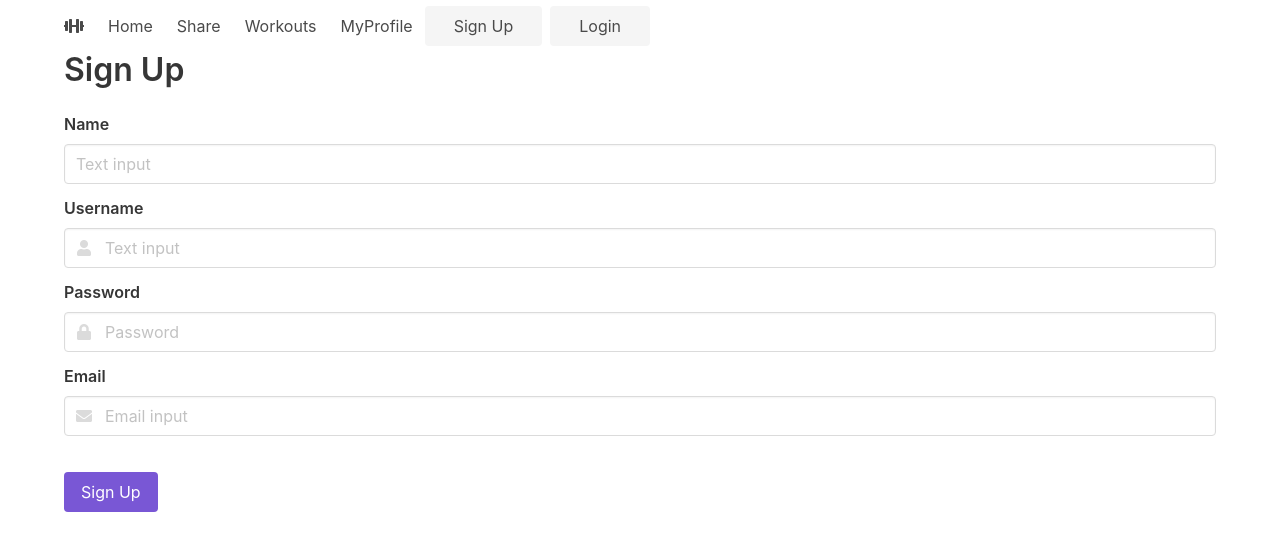
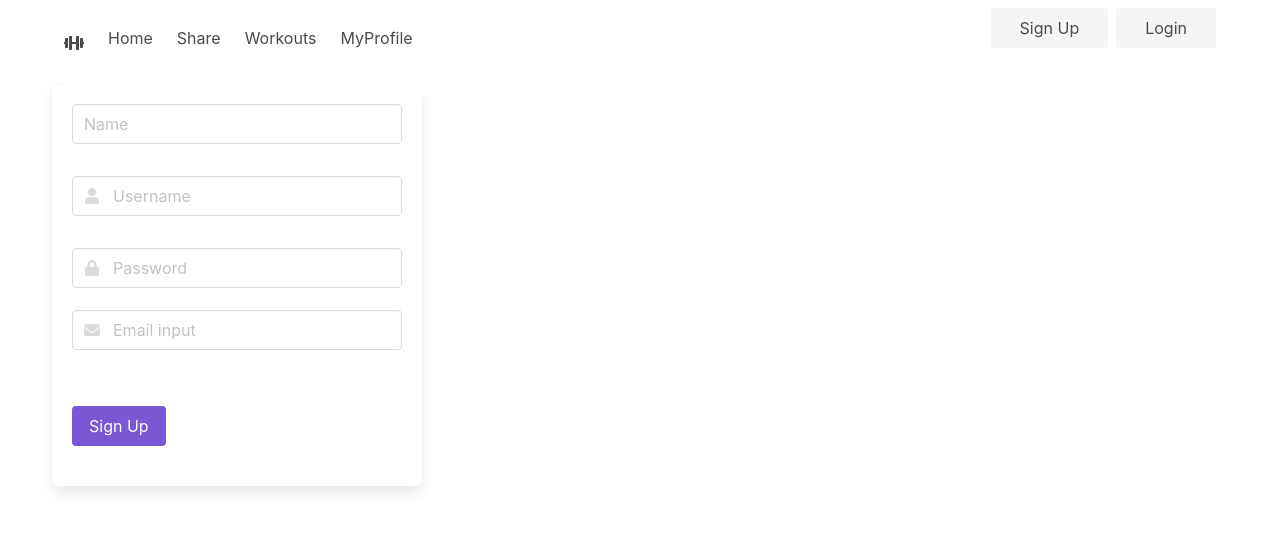
Before and after one commit to kevvinnn/ExerciseAppWebsite, a Vue app in the folder client1/: page /signup in a window 1280 px wide. Shown: the top 550 px of the page. Built offline with nearby package versions, Linux system fonts and the light colour scheme.

Commit message:
page changes, json

```diff
--- a/client1/package.json
+++ b/client1/package.json
@@ -3,6 +3,8 @@
   "version": "0.1.0",
   "private": true,
   "scripts": {
+    "start": "node your-script.js",
+    "test": "echo \"Error: no test specified\" && exit 1",
     "serve": "vue-cli-service serve",
     "build": "vue-cli-service build",
     "lint": "vue-cli-service lint"
--- /dev/null
+++ b/client1/src/components/LoginBadge.vue
@@ -0,0 +1,42 @@
+<template>
+             <div>
+              <div class="buttons" v-if="!Session.user">
+                <a class="button is-light">
+                  <router-link to="/signup" class="navbar-item" >Sign Up</router-link>
+                </a>
+                <a class="button is-light" @click="login">
+                  <router-link to="/login" class="navbar-item" >Login</router-link>
+                </a>
+              </div>
+              <div v-else>
+                  Hello Kevin
+                  <a @click="logout">
+                      logout
+                  </a>
+              </div>
+             </div>
+
+</template>
+
+<script>
+import Session from "../models/Session";
+export default {
+    data(){
+        return{
+            Session
+        }
+    },
+    methods: {
+    login(){
+        this.Session.user = {name: "Kevin"}
+    },
+    logout(){
+        this.Session.user = null
+    }
+}
+}
+</script>
+
+<style>
+
+</style>
--- a/client1/src/components/Nav.vue
+++ b/client1/src/components/Nav.vue
@@ -6,7 +6,15 @@
             <i class="fas fa-dumbbell"></i>
           </a>
 
-        <div id="navbarBasicExample" class="navbar-menu">
+
+           <a role="button" class="navbar-burger" aria-label="menu" aria-expanded="false" :class="{ 'is-active': isActive}" @click.prevent="isActive = !isActive">
+            <span aria-hidden="true"></span>
+            <span aria-hidden="true"></span>
+            <span aria-hidden="true"></span>
+          </a>
+        </div>
+
+        <div class="navbar-menu" :class="{ 'is-active': isActive}">
           <div class="navbar-start">
 
           <router-link to="/" class="navbar-item" >Home</router-link>
@@ -16,24 +24,25 @@
         </div>
 
           <div class="navbar-end">
-              <div class="buttons">
-                <a class="button is-light">
-                  <router-link to="/signup" class="navbar-item" >Sign Up</router-link>
-                </a>
-                <a class="button is-light">
-                  <router-link to="/login" class="navbar-item" >Login</router-link>
-                </a>
+              <div class = "navbar-item">
+                <login-badge />
               </div>
             </div>
           </div>
-        </div>
       </nav>
   </nav>
 </template>
 
 <script>
+
+import LoginBadge from './LoginBadge';
 export default {
-
+  data: ()=> ({
+    isActive: false
+  }),
+  components: {
+    LoginBadge
+  }
 }
 </script>
 
--- a/client1/src/components/PostLayout.vue
+++ b/client1/src/components/PostLayout.vue
@@ -1,7 +1,7 @@
 <template>
   <div class="card">
   <div class="card-image">
-    <figure class="image is-4by3">
+    <figure class="image">
       <img src="https://bulma.io/images/placeholders/1280x960.png" alt="Placeholder image">
     </figure>
   </div>
--- /dev/null
+++ b/client1/src/models/Session.js
@@ -0,0 +1,5 @@
+//holds the user session. Is a singleton.
+export default {
+    user: null,
+    message: [] //to be used later
+}
--- a/client1/src/views/Login.vue
+++ b/client1/src/views/Login.vue
@@ -1,6 +1,7 @@
 <template>
+<div class = "columns">
+  <form class = "box">
   <div class = "login">
-      <h1 class="title">Login</h1>
       <div class="field">
   <p class="control has-icons-left has-icons-right">
     <input class="input" type="email" placeholder="Email">
@@ -28,6 +29,8 @@
   </p>
 </div>
   </div>
+  </form>
+</div>
 </template>
 
 <script>
--- a/client1/src/views/Share.vue
+++ b/client1/src/views/Share.vue
@@ -1,6 +1,6 @@
 <template>
+<div class = "columns">
   <div class = "share">
-    <h1 class="title">Share Your Workouts and Progress!</h1>
     <form class = "box">
       <div class="control">
         <input class="input" type="text" placeholder="Name">
@@ -23,6 +23,7 @@
     </div>
     </form>
   </div>
+</div>
 </template>
 
 <script>
--- a/client1/src/views/SignUp.vue
+++ b/client1/src/views/SignUp.vue
@@ -1,17 +1,16 @@
 <template>
+<div class = "columns">
+<form class = "box">
 <div class = "signup">
- <h1 class="title">Sign Up</h1>
 <div class="field">
-  <label class="label">Name</label>
   <div class="control">
-    <input class="input" type="text" placeholder="Text input">
+    <input class="input" type="text" placeholder="Name">
   </div>
 </div>
 
 <div class="field">
-  <label class="label">Username</label>
   <div class="control has-icons-left has-icons-right">
-    <input class="input" type="text" placeholder="Text input" >
+    <input class="input" type="text" placeholder="Username" >
     <span class="icon is-small is-left">
       <i class="fas fa-user"></i>
     </span>
@@ -19,7 +18,6 @@
 </div>
 
 <div class="field">
- <label class="label">Password</label>
   <p class="control has-icons-left">
     <input class="input" type="password" placeholder="Password">
     <span class="icon is-small is-left">
@@ -29,7 +27,6 @@
 </div>
 
 <div class="field">
-  <label class="label">Email</label>
   <div class="control has-icons-left has-icons-right">
     <input class="input" type="email" placeholder="Email input" value="">
     <span class="icon is-small is-left">
@@ -46,6 +43,8 @@
   </p>
 </div>
 </div>
+</form>
+</div>
 </template>
 
 <script>
@@ -55,5 +54,7 @@ export default {
 </script>
 
 <style>
-
+div{
+padding-bottom: 10px;
+}
 </style>
--- a/client1/src/views/Workouts.vue
+++ b/client1/src/views/Workouts.vue
@@ -1,6 +1,6 @@
 <template>
+<div class = "columns">
   <div class = "workouts">
-    <h1 class="title">Find A Workout That Works For You!</h1>
   <form class = "box">
   <div class="control">
    <input class="input" type="text" >
@@ -23,6 +23,7 @@
   </div>
   </form>
   </div>
+</div>
 </template>
 
 <script>
```
